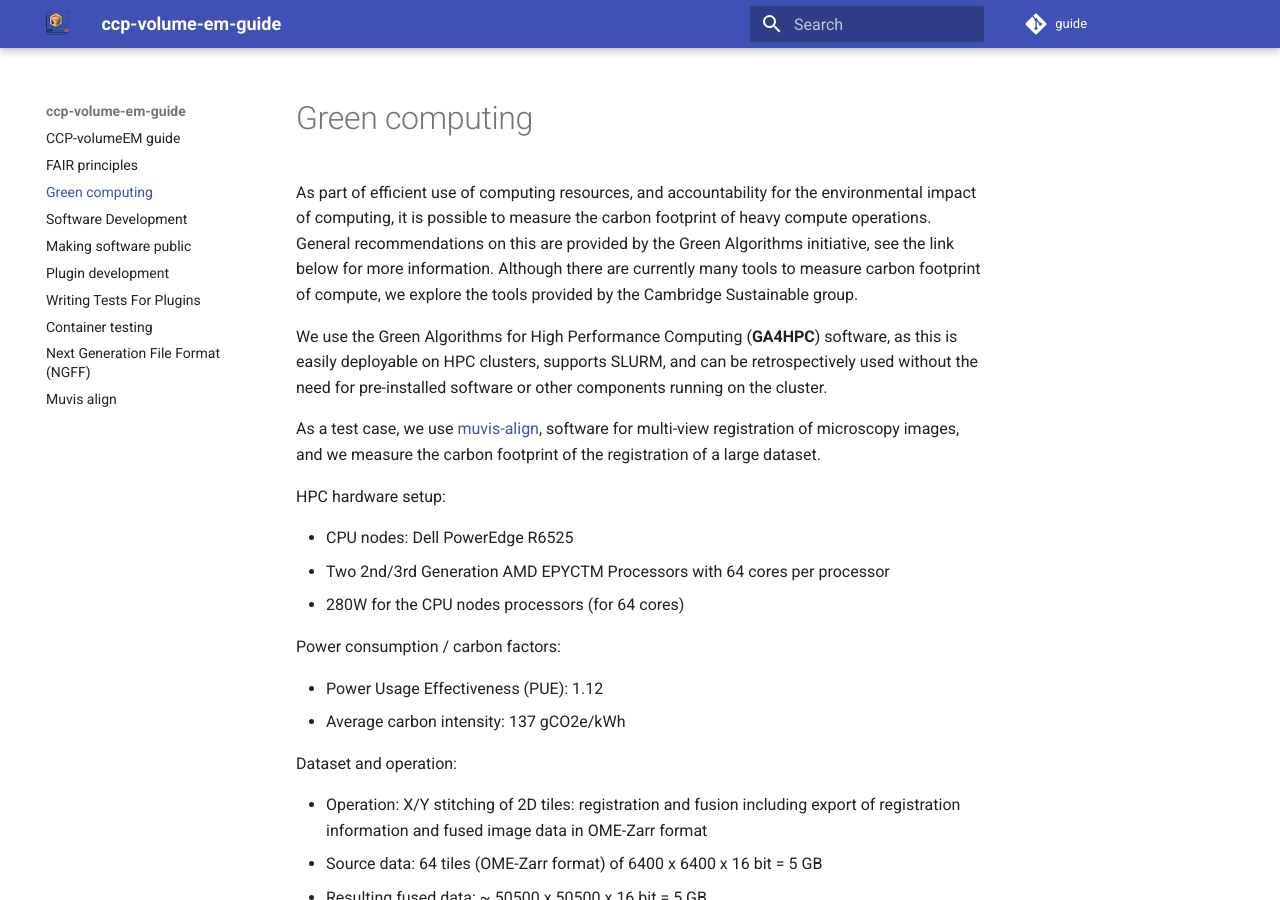
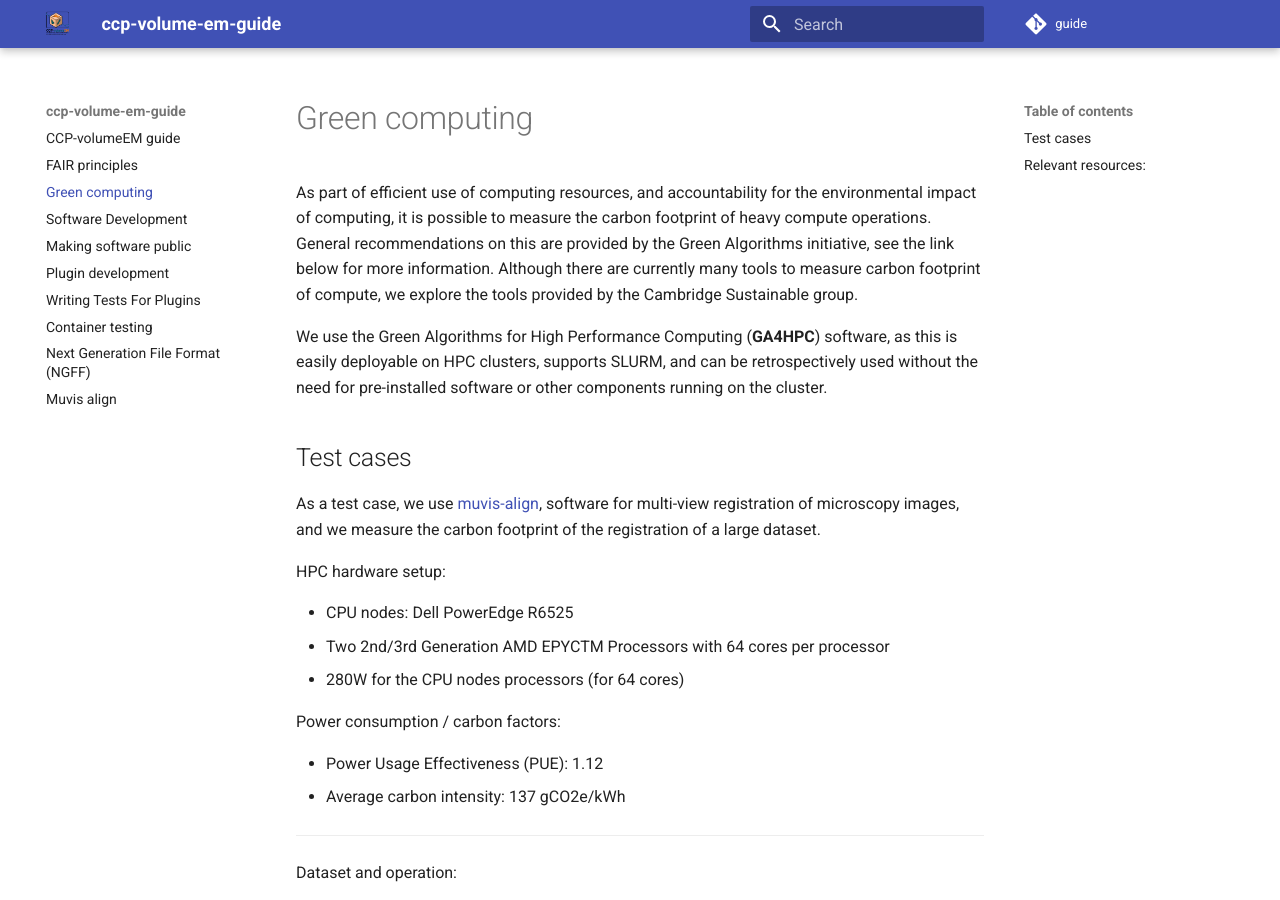
Before and after one commit to ccp-volume-em/guide, an MkDocs documentation site: the page built from docs/green.md, in a window 1280 px wide and 900 px high. Built offline with MkDocs 1.6.1 and Material for MkDocs 9.7.7, drawn with Linux system fonts in a browser that asks for light colours; comment, search, counter and statistics services are not loaded.

Commit message:
Update green.md

```diff
--- a/docs/green.md
+++ b/docs/green.md
@@ -5,6 +5,8 @@
 Although there are currently many tools to measure carbon footprint of compute, we explore the tools provided by the Cambridge Sustainable group.
 
 We use the Green Algorithms for High Performance Computing (**GA4HPC**) software, as this is easily deployable on HPC clusters, supports SLURM, and can be retrospectively used without the need for pre-installed software or other components running on the cluster.
+
+## Test cases
 
 As a test case, we use [muvis-align](muvis-align.md), software for multi-view registration of microscopy images, and we measure the carbon footprint of the registration of a large dataset.
 
@@ -19,6 +21,7 @@
 * Power Usage Effectiveness (PUE): 1.12
 * Average carbon intensity: 137 gCO2e/kWh
 
+___
 
 Dataset and operation:
 
@@ -33,6 +36,7 @@
 * Total wallclock time: 0 days 00:41:13
 * 26 gCO2e
 
+___
 
 Dataset and operation:
 
@@ -47,6 +51,7 @@
 * Total wallclock time: 0 days 00:38:54
 * 24 gCO2e
 
+___
 
 Dataset and operation:
 
@@ -65,7 +70,7 @@
 * 1 kgCO2e
 
 
-Relevant resources:
+## Relevant resources:
 
 * Guide for software developers [software.ac.uk/guide/introductory-guide-green-computing-software-developers](https://www.software.ac.uk/guide/introductory-guide-green-computing-software-developers)
 * Green Algorithms Initiative, Towards environmentally sustainable computational science: [green-algorithms.org](https://www.green-algorithms.org/)
```
